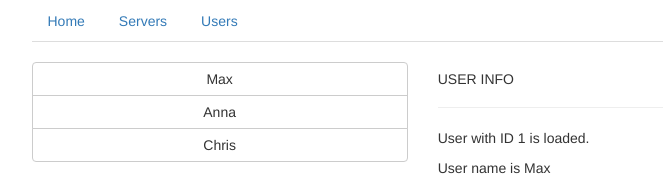
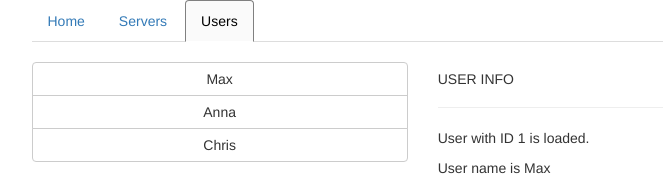
Before and after one commit to PsykeDady/serverusers, an Angular app: page /users/1 in a window 1280 px wide. Shown: the top 176 px of the page, without its empty margins (136-799 px from the left). Built offline with nearby package versions, Linux system fonts and the light colour scheme.

Commit message:
fix of tabs active symbol on routing

```diff
--- a/src/app/tabs/tabs.component.html
+++ b/src/app/tabs/tabs.component.html
@@ -1,6 +1,10 @@
 
 <ul class="nav nav-tabs">
 	<li role="presentation" *ngFor="let tab of tabs.tabs; let indice=index">
-		<a routerLink="{{tab.link}}" routerLinkActive="attivo" [routerLinkActiveOptions]="{ exact: true }">{{tab.name}}</a>
+
+		<a routerLink="{{tab.link}}" routerLinkActive="attivo" [routerLinkActiveOptions]="{ exact: tab.name===tabm[tabm.Home] }">
+
+			{{ tab.name }}
+		</a>
 	</li>
 </ul>
--- a/src/app/tabs/tabs.component.ts
+++ b/src/app/tabs/tabs.component.ts
@@ -1,5 +1,5 @@
 import { Component } from '@angular/core';
-import { Tab } from '../models/Tab';
+import { TabsEnum } from '../models/Tabs.enum';
 import { TabsService } from '../services/Tabs.service';
 
 @Component({
@@ -10,6 +10,7 @@ import { TabsService } from '../services/Tabs.service';
 export class TabsComponent {
 
 	tabs = TabsService;
+	tabm= TabsEnum;
 	constructor(private tabservice: TabsService){}
 
 }
```
